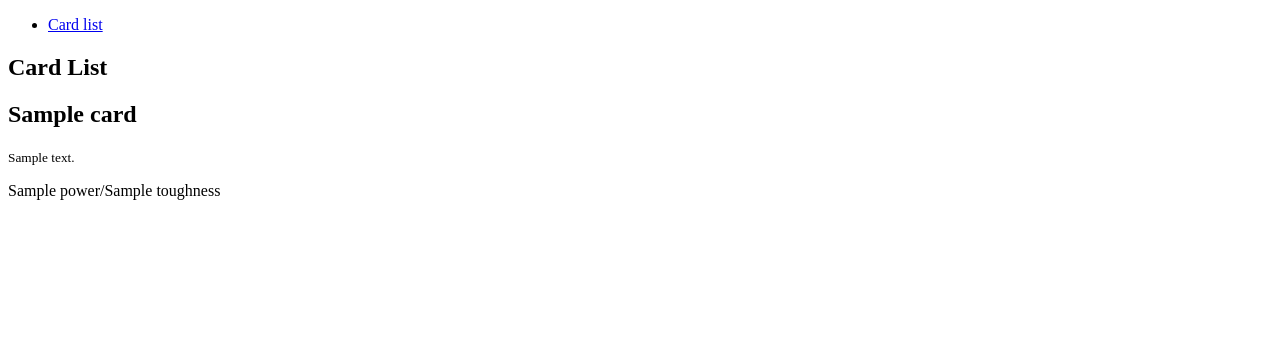
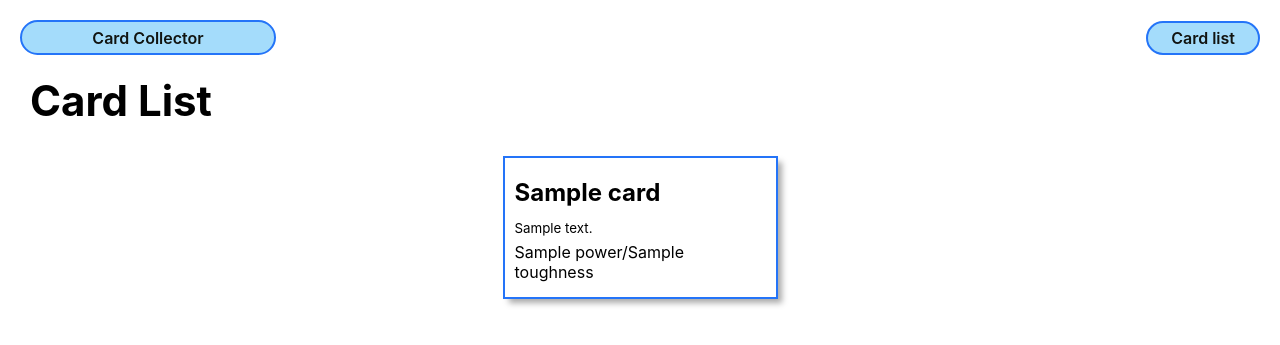
Before and after one commit to jallen105/django-crud-app-lab, a Django app: template my_app/templates/cards/index.html in a window 1280 px wide. Shown: the top 345 px of the page. Run offline with Django 5.2, Linux system fonts and the light colour scheme; the template is opened without the code that fills it: most values are stand-ins (such as "Sample title", 1, 10 or a date in 2020).

Commit message:
added css

```diff
--- /dev/null
+++ b/my_app/static/css/base.css
@@ -0,0 +1,279 @@
+/* static/css/base.css  */
+
+html {
+  box-sizing: border-box;
+}
+
+/* The Universal Selector */
+*, /* All elements*/
+*::before, /* All ::before pseudo-elements */
+*::after {
+  /* All ::after pseudo-elements */
+  /* height & width will now include border & padding by default
+     but can be over-ridden as needed */
+  box-sizing: inherit;
+}
+
+/* resets font size to be 62.5% of the user preference -
+     in most browser configurations this will be 10px */
+:root {
+  font-size: 62.5%;
+}
+
+body {
+  margin: 0;
+  display: flex;
+  flex-direction: column;
+  align-items: center;
+  font-family: -apple-system, BlinkMacSystemFont, 'Segoe UI', 'Roboto',
+    'Oxygen', 'Ubuntu', 'Cantarell', 'Fira Sans', 'Droid Sans',
+    'Helvetica Neue', sans-serif;
+  min-height: 100vh;
+  --nav-bg: rgba(104, 197, 248, 0.7);
+  --nav-bg-ff: rgba(104, 197, 248, 0.9);
+  --borders: rgb(36, 116, 248) solid 2px;
+  --text-color: rgb(17, 20, 17);
+  --link-hover-color: rgb(16, 56, 158);
+  --button-bg: rgb(245, 245, 245);
+  --button-bg-hover: rgb(226, 226, 226);
+  --submit: rgb(26, 128, 0);
+  --warn: rgb(255, 102, 0);
+  --danger: rgb(220, 20, 30);
+  --secondary: rgb(57, 57, 57);
+  --card-box-shadow: 5px 5px 6px -1px #aaa;
+  --font-xtreme: 4.2rem;
+  --font-xxl: 3.6rem;
+  --font-xl: 2.4rem;
+  --font-l: 1.8rem;
+  --font-reg: 1.6rem;
+  --card-border-radius: 6px;
+}
+
+header {
+  width: 100%;
+  background: var(--nav-bg-ff); /* rgba(104, 197, 248, .9) */
+  border-bottom: var(--borders);
+}
+
+nav {
+  margin: 10px;
+}
+
+ul {
+  margin: 0;
+  list-style: none;
+  padding: 0;
+}
+
+main {
+  width: 100%;
+  padding: 0 10px;
+}
+
+h2 {
+  font-size: var(--font-xl);
+}
+
+nav a {
+  text-decoration: none;
+  color: var(--text-color);
+  font-weight: 600;
+  font-size: 16px;
+}
+
+nav a:hover {
+  color: var(--link-hover-color);
+}
+
+nav ul {
+  display: flex;
+  align-items: center;
+  justify-content: center;
+  flex-wrap: wrap;
+}
+
+nav li {
+  padding: 5px 8px;
+}
+
+.header-logo-container {
+    display: flex;
+    justify-content: center;
+    align-items: center;
+  margin: auto;
+  padding: 10px 20px 0;
+  max-width: 500px;
+}
+
+.header-logo-container a {
+    text-decoration: none;
+    color: var(--text-color);
+    font-weight: 600;
+    font-size: 16px;
+}
+
+.page-header {
+  display: flex;
+  align-items: center;
+  margin: 20px;
+}
+
+.btn {
+  font-size: var(--font-l);
+  padding: 8px 16px;
+  border-radius: 6px;
+  border-width: 2px;
+  border-style: solid;
+  text-decoration: none;
+  background-color: var(--button-bg);
+  font-weight: 600;
+  cursor: pointer;
+  font-family: inherit;
+  margin-right: 10px;
+}
+
+.btn:hover {
+  background-color: var(--button-bg-hover);
+}
+
+.submit {
+  color: var(--submit);
+  border-color: var(--submit);
+}
+
+.secondary {
+  color: var(--secondary);
+  border-color: var(--secondary);
+}
+
+.warn {
+  color: var(--warn);
+  border-color: var(--warn);
+}
+
+.danger {
+  color: var(--danger);
+  border-color: var(--danger);
+}
+
+.page-header h1 {
+  font-size: var(--font-xxl);
+  margin: 0;
+}
+
+.page-header img {
+  height: 40px;
+  margin-left: 15px;
+}
+
+.page-header img:first-of-type {
+  margin-left: 20px;
+}
+
+.page-content {
+  font-size: var(--font-reg);
+}
+
+@media only screen and (min-width: 768px) {
+  header {
+    position: sticky;
+    display: flex;
+    flex-direction: row;
+    top: 0;
+    align-items: center;
+  }
+
+  main {
+    max-width: 1300px;
+    min-height: calc(100vh - 53px);
+  }
+
+  nav,
+  .header-logo-container {
+    margin: 10px 0;
+    padding: 0 15px;
+  }
+
+
+  nav {
+    margin-left: auto;
+    display: flex;
+    justify-content: center;
+  }
+
+  nav ul {
+    flex-wrap: nowrap;
+  }
+
+  .header-logo-container {
+    width: 213px;
+  }
+
+  .page-header h1 {
+    font-size: var(--font-xtreme);
+  }
+
+  .page-header img {
+    height: 50px;
+    margin-left: 20px;
+  }
+
+  .page-header img:first-of-type {
+    margin-left: 25px;
+  }
+
+  @supports (-webkit-backdrop-filter: none) or (backdrop-filter: none) {
+    header {
+      background: var(--nav-bg);
+      -webkit-backdrop-filter: blur(3px);
+      backdrop-filter: blur(3px);
+    }
+  }
+}
+
+@media only screen and (min-width: 1024px) {
+  main {
+    min-height: calc(100vh - 55px);
+  }
+
+  header {
+    margin: 20px 20px 0 20px;
+    width: calc(100vw - 40px);
+    max-width: 1920px;
+    top: 20px;
+    background-color: transparent;
+    border-bottom: none;
+  }
+
+  nav,
+  .header-logo-container {
+    margin: 0;
+    background: var(--nav-bg-ff);
+    border: var(--borders);
+    border-radius: 18px;
+  }
+
+  nav {
+    margin-left: auto;
+  }
+
+  .header-logo-container {
+    /* visual fix to help align logo */
+    width: 256px;
+    height: 35px;
+  }
+
+  @supports (-webkit-backdrop-filter: none) or (backdrop-filter: none) {
+    header {
+      -webkit-backdrop-filter: none;
+      backdrop-filter: none;
+    }
+
+    nav,
+    .header-logo-container {
+      background: rgba(104, 197, 248, 0.6);
+      -webkit-backdrop-filter: blur(3px);
+      backdrop-filter: blur(3px);
+    }
+  }
+}
--- /dev/null
+++ b/my_app/static/css/cards/cards-index.css
@@ -0,0 +1,38 @@
+.card-container {
+  padding: 0 30px;
+  display: flex;
+  justify-content: center;
+  flex-wrap: wrap;
+}
+
+.card {
+  width: 275px;
+  margin: 10px;
+  border: var(--borders);
+  box-shadow: var(--card-box-shadow);
+}
+
+.card-content {
+  padding: 10px;
+  width: 100%;
+}
+
+.usr-img {
+  width: 100%;
+  border-radius: var(--card-border-radius);
+}
+
+.card > a {
+  text-decoration: none;
+  color: var(--text-color);
+}
+
+.card h2 {
+  margin: 10px 0;
+  font-size: var(--font-xl);
+}
+
+.card p {
+  margin: 5px 0;
+  font-size: var(--font-reg);
+}
--- a/my_app/templates/base.html
+++ b/my_app/templates/base.html
@@ -1,8 +1,11 @@
+{% load static %}
+
 <!DOCTYPE html>
 <html lang="en">
 <head>
     <meta charset="UTF-8">
     <meta name="viewport" content="width=device-width, initial-scale=1.0">
+    <link rel="stylesheet" href="{% static "css/base.css" %}">
     <title>Card Collector</title>
     {% block head %}
     {% endblock %}
@@ -10,7 +13,9 @@
 <body>
     <header>
       <div class="header-logo-container">
-
+        <a href="/">
+            Card Collector
+        </a>
       </div>
       <nav>
         <ul>
--- a/my_app/templates/cards/index.html
+++ b/my_app/templates/cards/index.html
@@ -1,7 +1,7 @@
-{% extends 'base.html' %} {% block head %}
+{% extends 'base.html' %} {% load static %} {% block head %}
 <link
   rel="stylesheet"
-  href=""
+  href="{% static 'css/cards/cards-index.css' %}"
 />
 {% endblock %} {% block content %}
 
--- a/my_app/templates/home.html
+++ b/my_app/templates/home.html
@@ -1,7 +1,7 @@
-{% extends 'base.html' %} {% block head %}
+{% extends 'base.html' %} {% load static %} {% block head %}
 <link
   rel="stylesheet"
-  href=""
+  href="{% static 'css/home.css' %}"
 />
 {% endblock %} {% block content %}
 
```
Also changed, not shown: my_app/static/css/home.css (added, +87 -0 lines).
